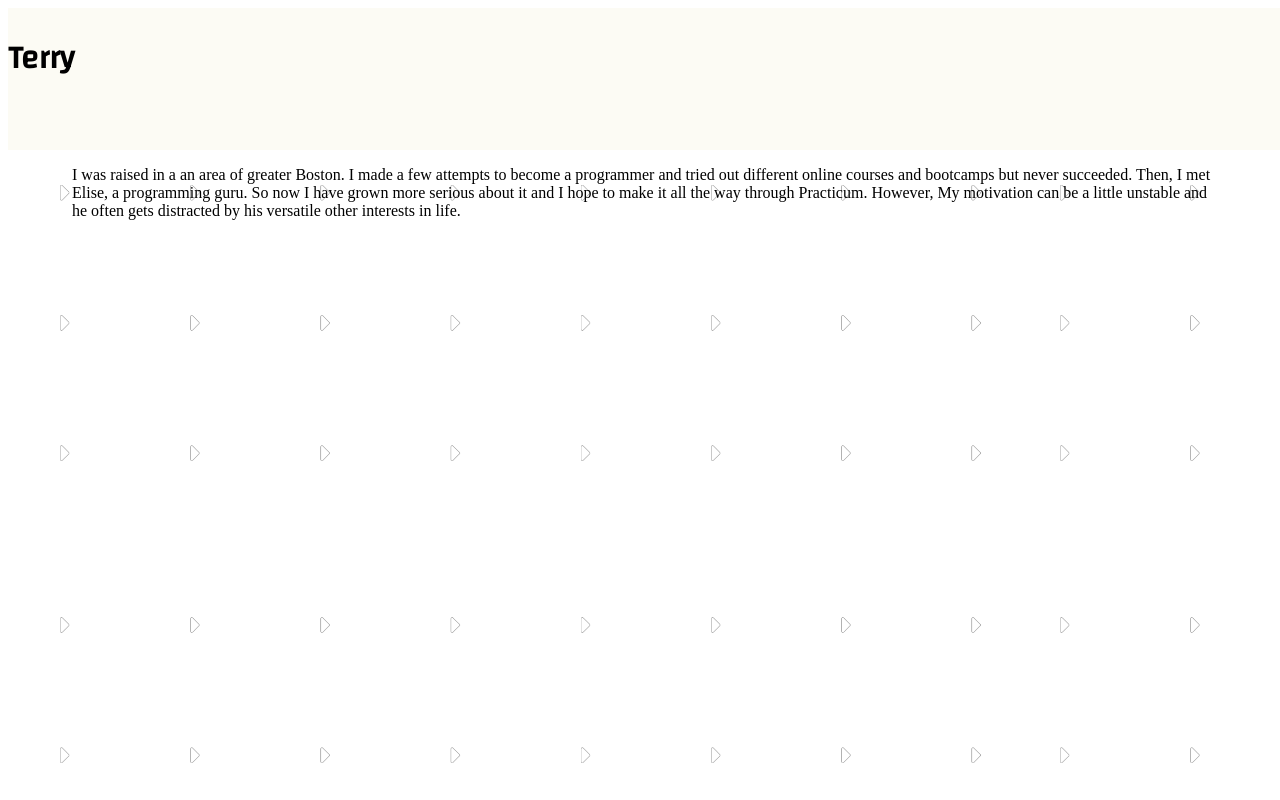
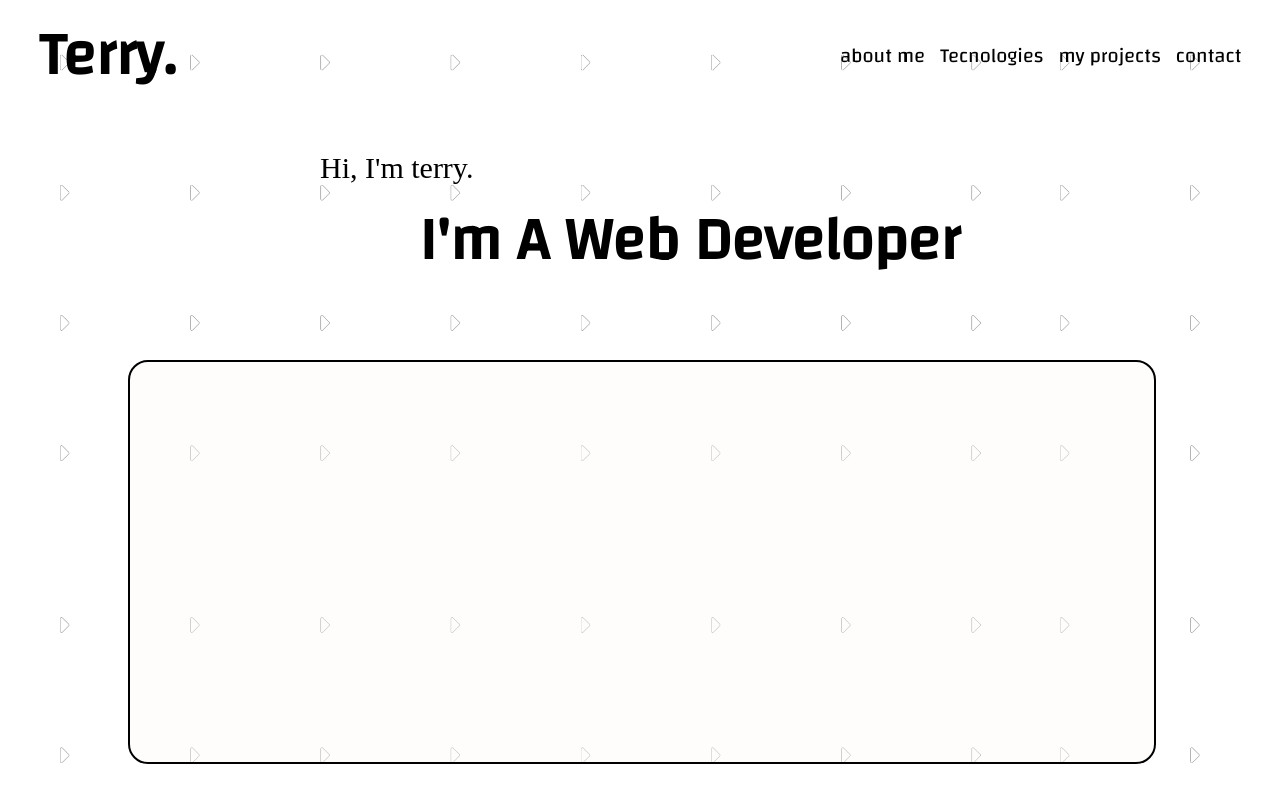
Before and after one commit to mayerstrk/code-jam_assingment-1, a plain HTML site: page index.html in a window 1280 px wide. Shown: the top 800 px of the page. Drawn offline with Linux system fonts and the light colour scheme; files whose address does not match are found by name; a web font is replaced by a local one.

Commit message:
Add template

```diff
--- a/blocks/body.css
+++ b/blocks/body.css
@@ -1,6 +1,8 @@
 .body {
   height: 100vh;
   width: 100%;
+  box-sizing: border-box;
+  margin: 0;
 }
 
 .body::before {
--- a/blocks/content.css
+++ b/blocks/content.css
@@ -1,5 +1,9 @@
 .content {
-  width: 90%;
+  width: 80%;
+  max-width: 1200px;
   margin: auto;
   border-radius: 10px;
+  display: flex;
+  flex-direction: column;
+  gap: 8vh;
 }
--- a/blocks/header.css
+++ b/blocks/header.css
@@ -1,7 +1,9 @@
 .header {
   display: flex;
-  flex-direction: column;
-  background: #FCFBF4;
+  /* background: #FCFBF4; */
+  height: fit-content;
+  align-items: center;
+  padding: 0 3vw 0;
 }
 
 .hader__image {
@@ -11,4 +13,13 @@
 
 .header__title {
   font-family: changa;
+  margin: 0;
+  font-size: 60px;
+  text-rendering: optimizeLegibility;
 }
+
+@media screen and (max-width: 750px) {
+  .header{
+    flex-flow: column
+  }
+}
--- /dev/null
+++ b/blocks/lead.css
@@ -0,0 +1,30 @@
+.lead {
+  width: 50%;
+  margin: 0 auto 8vh;
+}
+
+.lead__intro {
+  font-size: 30px;
+  margin: 5vh 0 0;
+  font-weight: 200;
+}
+
+.lead__title {
+  margin: 0;
+  font-family: changa;
+  text-align: right;
+  font-weight: 1000;
+  font-size: 60px;
+}
+
+@media screen and (max-width: 1150px ) {
+  .lead {
+    width: 60%;
+  }
+}
+
+@media screen and (max-width: 950px ) {
+  .lead {
+    width: 75%
+  }
+}
--- /dev/null
+++ b/blocks/nav.css
@@ -0,0 +1,20 @@
+.nav {
+  margin-left: auto;
+  display: flex;
+  gap: 15px;
+}
+
+.nav__item {
+  font-family: changa;
+  text-decoration: inherit;
+  color: inherit;
+  cursor: auto;
+  font-size: 20px;
+  text-rendering: optimizeLegibility;
+}
+
+@media screen and (max-width: 750px) {
+  .nav {
+    margin: 0
+  }
+}
--- a/blocks/page.css
+++ b/blocks/page.css
@@ -1,3 +1,4 @@
 .page {
-
+  font-family: Bizud;
+  min-width: 540px;
 }
--- /dev/null
+++ b/blocks/section-card.css
@@ -0,0 +1,8 @@
+.section-card {
+  width: 100%;
+  background: rgba(252,251,244, .4);
+  min-height: 400px;
+  margin: auto;
+  border: 2px solid #000;
+  border-radius: 20px;
+}
--- a/fonts/fonts.css
+++ b/fonts/fonts.css
@@ -4,3 +4,17 @@
     url("./Changa-VariableFont_wght.woff2") format("woff2");
   font-weight: normal;
 }
+
+@font-face {
+  font-family: "Bizud";
+  src: url("./BIZUDPGothic-Regular.woff") format("woff"),
+    url("./BIZUDPGothic-Regular.woff2") format("woff2");
+  font-weight: normal;
+}
+
+@font-face {
+  font-family: "Bizud";
+  src: url("./BIZUDPGothic-Bold.woff") format("woff"),
+    url("./BIZUDPGothic-Bold.woff2") format("woff2");
+  font-weight: bold;
+}
--- a/index.html
+++ b/index.html
@@ -10,21 +10,37 @@
   <body class="body">
     <div class="page">
       <header class="header">
-        <h1 class="header__title">Terry</h1>
+        <h1 class="header__title">Terry.</h1>
         <h2 class="header__subtitle"></h2>
+        <nav class="nav">
+          <a class="nav__item" href="#">about me</a>
+          <a class="nav__item" href="#">Tecnologies</a>
+          <a class="nav__item" href="#">my projects</a>
+          <a class="nav__item" href="#">contact</a>
+        </section>
       </header>
 
+      <section class="lead">
+        <p class="lead__intro"> Hi, I'm terry.</p>
+        <h2 class="lead__title">I'm A Web Developer</h2>
+      </section>
       <main class="content">
-        <section class="about">
-          <p class="about__text">
-            I was raised in a an area of greater Boston. I made a few attempts to
-            become a programmer and tried out different online courses and
-            bootcamps but never succeeded. Then, I met Elise, a programming guru.
-            So now I have grown more serious about it and I hope to make it all
-            the way through Practicum. However, My motivation can be a little
-            unstable and he often gets distracted by his versatile other interests
-            in life.
-          </p>
+        <section class=" section-card about">
+
+        </section>
+
+        <section class=" section-card technologies">
+
+        </section>
+
+        <section class=" section-card porfolio">
+
+        </section>
+
+        <section class=" section-card contacts">
+
+        </section>
+
         </div>
       </main>
     </div>
--- a/pages/index.css
+++ b/pages/index.css
@@ -2,5 +2,8 @@
 @import url(../blocks/body.css);
 @import url(../blocks/page.css);
 @import url(../blocks/header.css);
+@import url(../blocks/nav.css);
+@import url(../blocks/lead.css);
 @import url(../blocks/content.css);
+@import url(../blocks/section-card.css);
 @import url(../blocks/about.css);
```
Also changed, not shown: tile_background(1).png (deleted), 5 other files.
